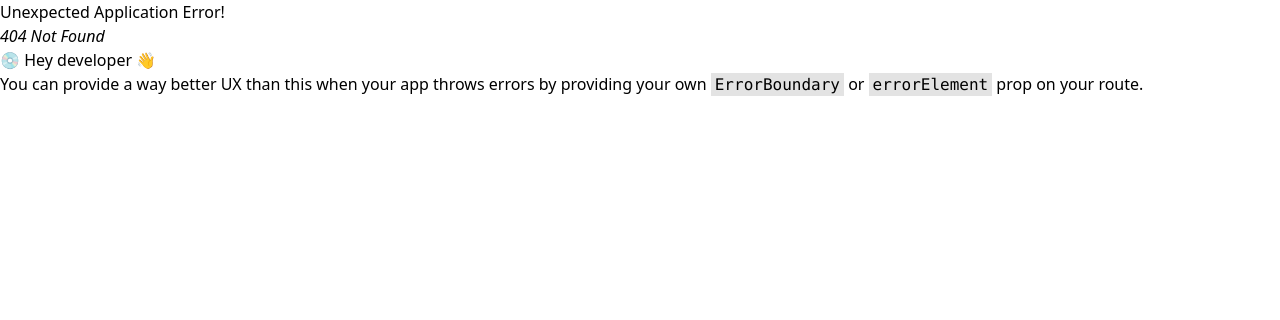
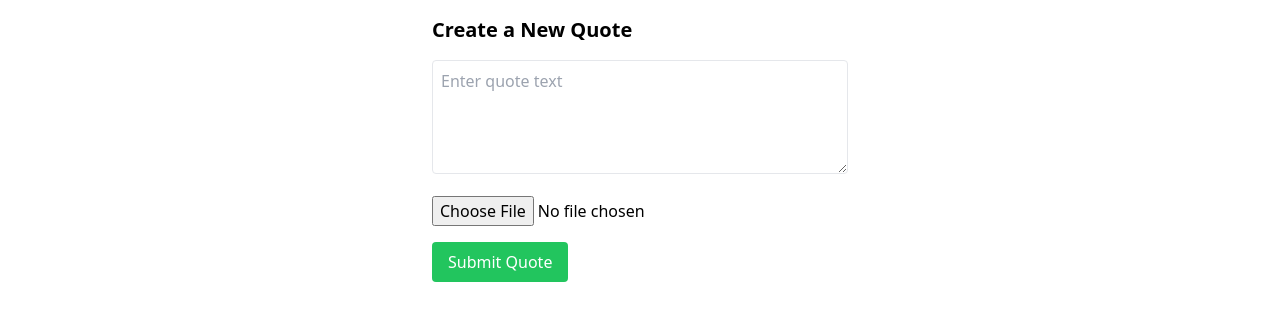
Before and after one commit to trcodeers/crafto-assignment, a React (Create React App) app: page /QuotesForm in a window 1280 px wide. Before the commit this address had no page. Shown: the top 320 px of the page. Built offline with nearby package versions, Linux system fonts and the light colour scheme.

Commit message:
QuoteForm

```diff
--- a/src/App.js
+++ b/src/App.js
@@ -5,9 +5,9 @@ import {
   RouterProvider,
 } from "react-router-dom";
 
-import QuotesForm from "./Pages/QuotesForm";
 import Login from "./Pages/Login";
 import QuotesList from "./Pages/QuotesList";
+import QuotesForm from "./Pages/QuotesForm";
 
 
 const router = createBrowserRouter([
@@ -19,6 +19,10 @@ const router = createBrowserRouter([
     path: "/quoteList",
     element: <QuotesList/>,
   },
+  {
+    path: "/QuotesForm",
+    element: <QuotesForm/>,
+  },
 ]);
 
 function App() {
--- a/src/Pages/QuotesForm.jsx
+++ b/src/Pages/QuotesForm.jsx
@@ -1,27 +1,106 @@
+import React, { useState } from 'react';
+import axios from 'axios';
+
 const QuoteForm = () => {
-    const [quoteText, setQuoteText] = useState("");
-    const [mediaUrl, setMediaUrl] = useState("");
+  const [quoteText, setQuoteText] = useState('');
+  const [selectedFile, setSelectedFile] = useState(null);
+  const [mediaUrl, setMediaUrl] = useState('');
+  const [isUploading, setIsUploading] = useState(false);
 
-    const handleSubmit = (e) => {
-      e.preventDefault();
-      postQuote(quoteText, mediaUrl);
+  const token = 'your_token_here'; // Add your token
+
+  // Handle file selection
+  const handleFileChange = (e) => {
+    setSelectedFile(e.target.files[0]);
+  };
+
+  // Upload file to get mediaUrl
+  const uploadImage = async () => {
+    if (!selectedFile) return;
+
+    setIsUploading(true);
+
+    const formData = new FormData();
+    formData.append('file', selectedFile);
+
+    try {
+      const response = await axios.post('https://your-media-upload-api-endpoint.com', formData, {
+        headers: {
+          'Authorization': `Bearer ${token}`,
+          'Content-Type': 'multipart/form-data',
+        },
+      });
+
+      setMediaUrl(response.data.mediaUrl); // Assuming mediaUrl is returned in response
+    } catch (error) {
+      console.error('Error uploading image:', error);
+    } finally {
+      setIsUploading(false);
+    }
+  };
+
+  // Submit quote creation
+  const createQuote = async () => {
+    if (!quoteText || !mediaUrl) return alert('Please enter the quote text and upload an image.');
+
+    try {
+      const response = await axios.post(
+        'https://assignment.stage.crafto.app/postQuote',
+        {
+          text: quoteText,
+          mediaUrl: mediaUrl,
+        },
+        {
+          headers: {
+            'Authorization': `Bearer ${token}`,
+            'Content-Type': 'application/json',
+          },
+        }
+      );
+      alert('Quote created successfully!');
+    } catch (error) {
+      console.error('Error creating quote:', error);
+    }
   };
 
   return (
-      <form onSubmit={handleSubmit}>
+    <div className="max-w-md mx-auto p-4">
+      <h2 className="text-xl font-bold mb-4">Create a New Quote</h2>
+
+      {/* Quote Text Input */}
       <textarea
+        className="w-full p-2 mb-4 border rounded"
+        rows="4"
+        placeholder="Enter quote text"
         value={quoteText}
         onChange={(e) => setQuoteText(e.target.value)}
-          placeholder="Enter your quote"
-          required
       />
-        <input
-          type="text"
-          value={mediaUrl}
-          onChange={(e) => setMediaUrl(e.target.value)}
-          placeholder="Optional media URL"
-        />
-        <button type="submit">Post Quote</button>
-      </form>
+
+      {/* File Upload */}
+      <input type="file" onChange={handleFileChange} className="mb-4" />
+      {selectedFile && (
+        <div className="mb-4">
+          <p>Selected file: {selectedFile.name}</p>
+          <button
+            onClick={uploadImage}
+            className="bg-blue-500 text-white px-4 py-2 rounded"
+            disabled={isUploading}
+          >
+            {isUploading ? 'Uploading...' : 'Upload Image'}
+          </button>
+        </div>
+      )}
+
+      {/* Submit Button */}
+      <button
+        onClick={createQuote}
+        className="bg-green-500 text-white px-4 py-2 rounded"
+        disabled={!quoteText || !mediaUrl}
+      >
+        Submit Quote
+      </button>
+    </div>
   );
 };
+
+export default QuoteForm;
--- a/src/Pages/QuotesList.jsx
+++ b/src/Pages/QuotesList.jsx
@@ -66,7 +66,7 @@ const QuoteListPage = () => {
   return (
     <div className="min-h-screen bg-gray-100 p-4">
 
-   <div className="flex flex-row flex-wrap justify-start gap-4">
+   <div className="flex flex-row flex-wrap justify-center gap-4">
   {quotes.map((quote) => (
     <div key={quote.id} className="relative bg-white shadow-md rounded-md overflow-hidden w-64">
       {/* Image with overlayed text */}
```
Lines whose indentation alone changed are shown as unchanged.
